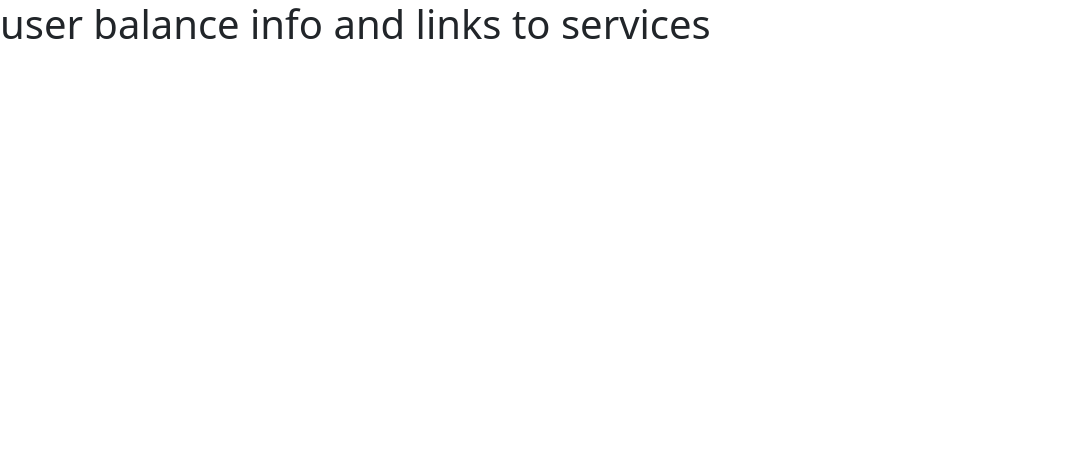
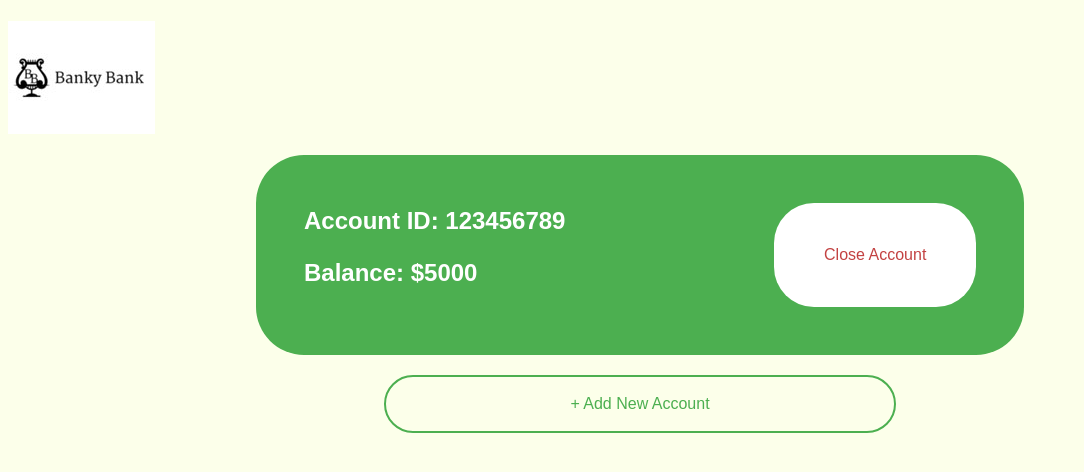
Before and after one commit to software-engineering-2023/Rugrats, a plain HTML site: page homepage.html in a window 1280 px wide. Shown: the whole page, without its empty margins (0-1084 px from the left). Drawn offline with nearby package versions, Linux system fonts and the light colour scheme.

Commit message:
worked on client homepage with 3atti
logic msh shaghal

```diff
--- a/homepage.html
+++ b/homepage.html
@@ -10,15 +10,56 @@
       integrity="sha384-KK94CHFLLe+nY2dmCWGMq91rCGa5gtU4mk92HdvYe+M/SXH301p5ILy+dN9+nJOZ"
       crossorigin="anonymous"
     />
+    <link
+      rel="stylesheet"
+      href="https://cdn.jsdelivr.net/npm/bootstrap-icons@1.5.0/font/bootstrap-icons.css"
+    />
     <script
       src="https://cdn.jsdelivr.net/npm/bootstrap@5.3.0-alpha3/dist/js/bootstrap.bundle.min.js"
       integrity="sha384-ENjdO4Dr2bkBIFxQpeoTz1HIcje39Wm4jDKdf19U8gI4ddQ3GYNS7NTKfAdVQSZe"
       crossorigin="anonymous"
     ></script>
+    <script src="https://code.jquery.com/jquery-3.5.1.slim.min.js"></script>
+    <script src="js/homepage.js"></script>
+    <link rel="stylesheet" href="styles/main.css" />
+    <link rel="stylesheet" href="styles/homepage.css" />
     <title>HomePage</title>
   </head>
   <body>
-    <h1>user balance info and links to services</h1>
-    <img src="" alt="" />
+    <header>
+      <nav
+        class="navbar navbar-expand-lg navbar-light d-flex justify-content-between m-2"
+      >
+        <a class="navbar-brand" href="homepage.html"
+          ><img src="resources/banklogo.jpg"
+        /></a>
+      </nav>
+    </header>
+
+    <div>
+      <h1 id="welcomeMsg"></h1>
+    </div>
+    <div
+      id="accounts"
+      class="d-flex flex-column align-content-center justify-content-evenly"
+    >
+      <div
+        class="accountItem d-flex align-content-center justify-content-between"
+      >
+        <div
+          class="d-flex flex-column align-content-center justify-content-evenly"
+        >
+          <p class="account-id">Account ID: 123456789</p>
+          <p class="balance">Balance: $5000</p>
+        </div>
+
+        <button class="button close-button" onclick="closeAccount()">
+          Close Account
+        </button>
+      </div>
+    </div>
+    <button class="button add-button" onclick="addAcount()">
+      + Add New Account
+    </button>
   </body>
 </html>
--- /dev/null
+++ b/js/homepage.js
@@ -0,0 +1,4 @@
+import { users, user } from "./dummyData";
+
+const welcMsg = document.querySelector("#welcomeMsg");
+welcMsg.innerHTML = "Welcome " + user + " !";
--- /dev/null
+++ b/styles/homepage.css
@@ -0,0 +1,48 @@
+.accountItem {
+  background-color: #4caf50;
+  width: 60%;
+  padding: 3rem;
+  color: #fff;
+  border-radius: 3rem;
+  margin: auto;
+}
+
+.account-id,
+.balance {
+  font-weight: bold;
+  font-size: 24px;
+}
+
+.close-button {
+  background-color: #ffffff;
+  color: #c34242;
+  border: none;
+  padding: 7px;
+  border-radius: 2.5rem;
+  cursor: pointer;
+  display: inline-block;
+  width: 30%;
+}
+
+.close-button:hover {
+  color: #ffffff;
+  background-color: #c34242;
+}
+
+.add-button {
+  background-color: transparent;
+  color: #4caf50;
+  border: 2px solid #4caf50;
+  padding: 15px;
+  border-radius: 2.5rem;
+  cursor: pointer;
+  display: block;
+  margin: auto;
+  margin-top: 20px;
+  width: 40%;
+}
+
+.add-button:hover {
+  color: #ffffff;
+  background-color: #4caf50;
+}
--- a/styles/main.css
+++ b/styles/main.css
@@ -5,7 +5,7 @@ body {
   background-color: #fcffe5c6;
 }
 
-.button[type="submit"] {
+.button {
   width: 100%;
   padding: 10px;
   background-color: #4caf50;
@@ -16,7 +16,7 @@ body {
   transition: all 0.3s ease;
 }
 
-.button[type="submit"]:hover {
+.button:hover {
   background-color: #3e8e41;
 }
 
```
Also changed, not shown: index.html (+3 -3 lines), js/dummyData.js (+11 -1 lines), js/login.js (+4 -32 lines), styles/loginorreg.css (+0 -18 lines).
